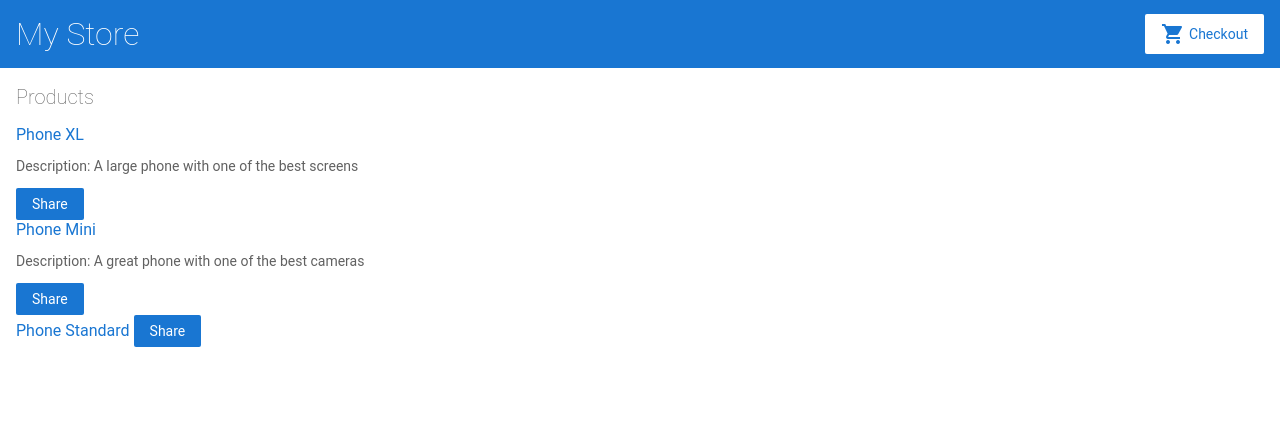
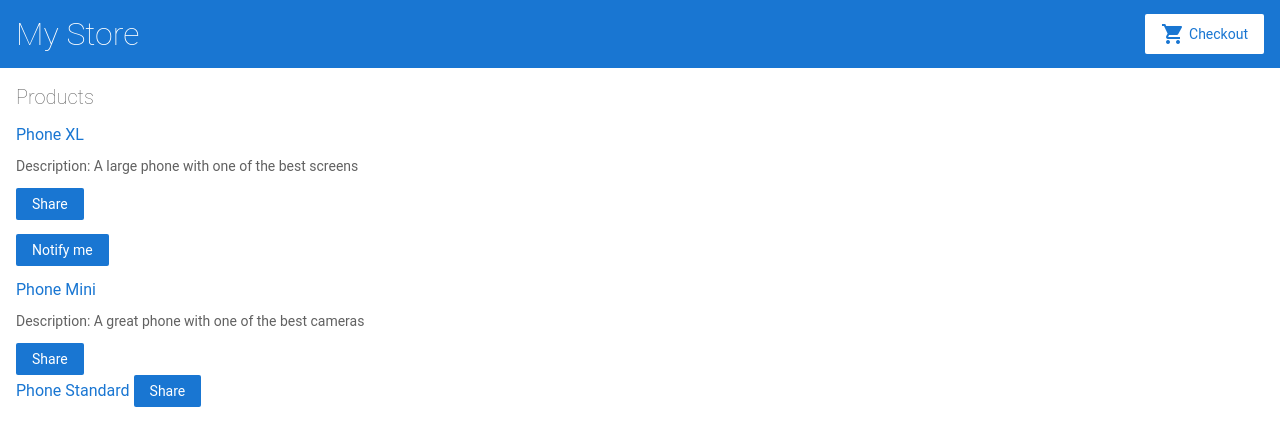
Before and after one commit to kreketjot/angular-start, an Angular app: page / in a window 1280 px wide. Shown: the top 446 px of the page. Built offline with nearby package versions, Linux system fonts and the light colour scheme.

Commit message:
Pass data to a child component

```diff
--- a/src/app/app.module.ts
+++ b/src/app/app.module.ts
@@ -6,6 +6,7 @@
 import { AppComponent } from './app.component';
 import { TopBarComponent } from './top-bar/top-bar.component';
 import { ProductListComponent } from './product-list/product-list.component';
+import { ProductAlertsComponent } from './product-alerts/product-alerts.component';
 
 @NgModule({
   imports: [
@@ -18,7 +19,8 @@
   declarations: [
     AppComponent,
     TopBarComponent,
-    ProductListComponent
+    ProductListComponent,
+    ProductAlertsComponent
   ],
   bootstrap: [
     AppComponent
--- /dev/null
+++ b/src/app/product-alerts/product-alerts.component.html
@@ -0,0 +1,3 @@
+<p *ngIf="product && product.price > 700">
+  <button type="button">Notify me</button>
+</p>
--- a/src/app/product-list/product-list.component.html
+++ b/src/app/product-list/product-list.component.html
@@ -8,6 +8,8 @@
   <p *ngIf="product.description">Description: {{ product.description }}</p>
 
   <button type="button" (click)="share()">Share</button>
+
+  <app-product-alerts [product]="product"></app-product-alerts>
 </div>
 
 <!--
```
Also changed, not shown: src/app/product-alerts/product-alerts.component.ts (added, +11 -0 lines), src/app/product-alerts/product-alerts.component.css (added).
